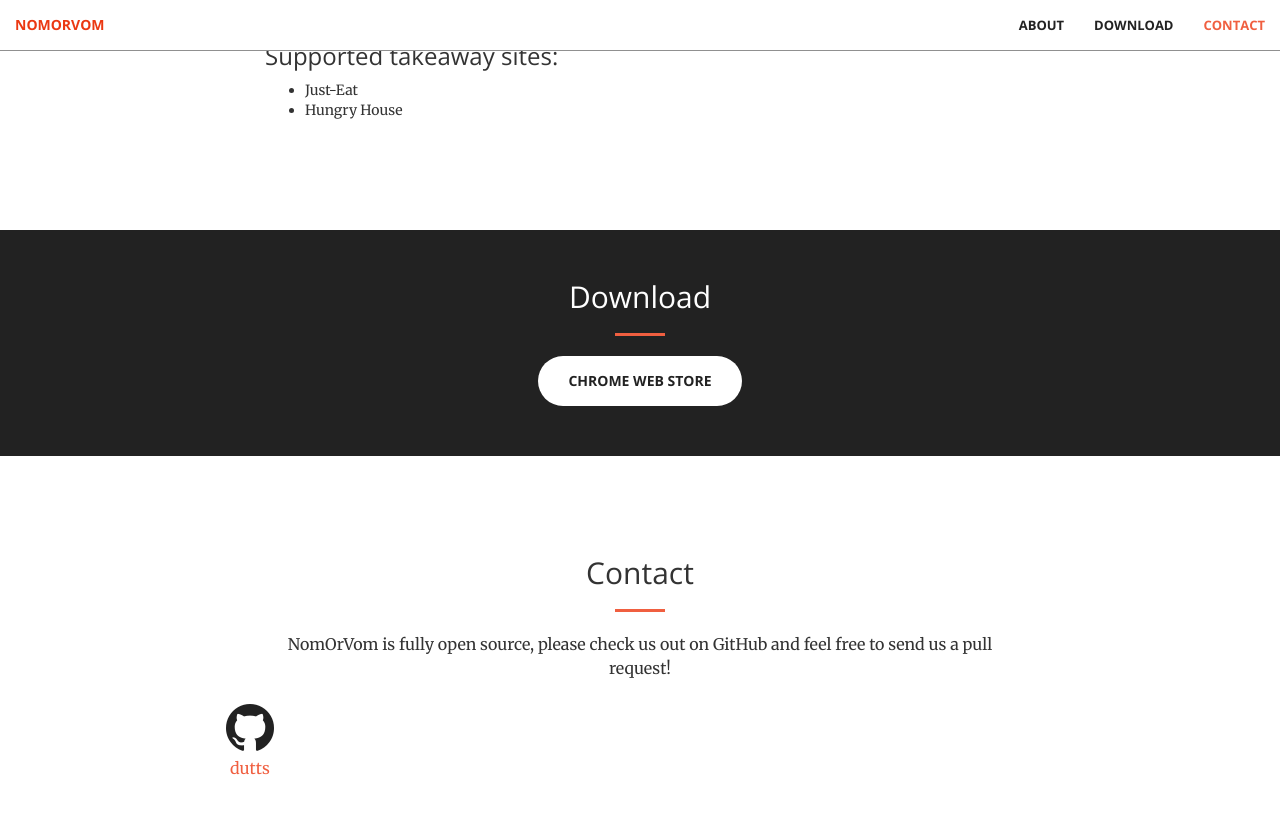
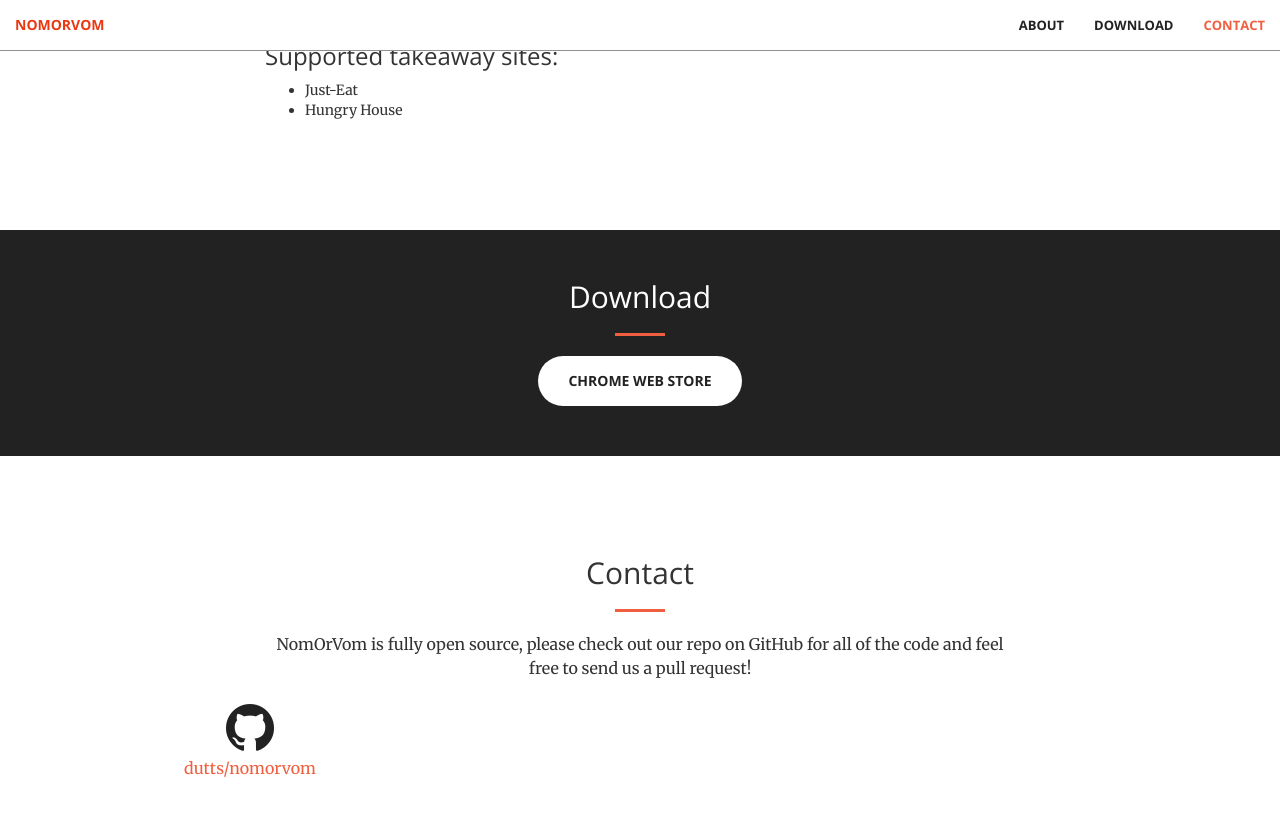
Before and after one commit to dutts/NomOrVom, a Jekyll site: the page built from index.html, in a window 1280 px wide and 900 px high, scrolled down 1323 px. Shown: the top 816 px of the window. Built offline with Jekyll 4.4.1, drawn with Linux system fonts in a browser that asks for light colours.

Commit message:
Tweak to github link

```diff
--- a/_config.yml
+++ b/_config.yml
@@ -6,7 +6,7 @@ baseurl: "" # the subpath of your site, e.g. /blog/
 url: "" # the base hostname & protocol for your site
 
 twitter_username: dutts303
-github_username: dutts
+github_username: dutts/nomorvom
 
 # Build settings
 markdown: kramdown
--- a/_includes/contact.html
+++ b/_includes/contact.html
@@ -4,7 +4,7 @@
             <div class="col-lg-8 col-lg-offset-2 text-center">
                 <h2 class="section-heading">Contact</h2>
                 <hr class="primary">
-                <p>NomOrVom is fully open source, please check us out on GitHub and feel free to send us a pull request!</p>
+                <p>NomOrVom is fully open source, please check out our repo on GitHub for all of the code and feel free to send us a pull request!</p>
             </div>
         <div class="col-lg-2 col-lg-offset-1 text-center">
             <a href="https://github.com/{{ site.github_username }}">
```
